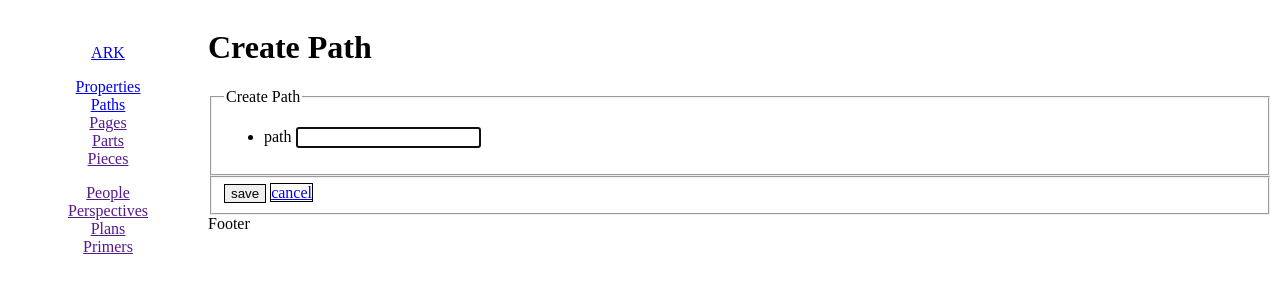
After one commit to kvnlnt/tekt, a Flask app: page /paths/create in a window 1280 px wide. The commit adds this page. Shown: the top 300 px of the page. Run offline with Flask 2, Linux system fonts and the light colour scheme; some libraries are stand-ins or nearby versions.

Commit message:
refactor blueprints, add path crud

```diff
--- /dev/null
+++ b/tekt/controllers/paths.py
@@ -0,0 +1,73 @@
+"""
+:synopsis: Paths controller
+"""
+
+from flask import Blueprint
+from flask import redirect
+from flask import render_template
+from flask import request
+from flask import url_for
+from tekt.tektonik import tektonik
+from tekt import forms
+
+blueprint = Blueprint('paths', __name__, template_folder='templates')
+
+
+@blueprint.route('')
+def paths():
+
+    """ get list of paths """
+
+    records = tektonik.list_paths()['result']
+    return render_template("paths/list.html", paths=records)
+
+
+@blueprint.route('/create', methods=['GET', 'POST'])
+def create_path():
+
+    """ create a path """
+
+    form = forms.PathForm(request.form)
+    if request.method == 'POST':
+        new_record = tektonik.create_path(request.form)
+        is_valid = forms.is_valid(form, new_record)
+        if is_valid:
+            return redirect(url_for('.paths'))
+    return render_template("paths/create.html", form=form)
+
+
+@blueprint.route('/<int:id>')
+def read_path(id):
+
+    """ read a path """
+
+    record = tektonik.read_path(id)['result']
+    return render_template("paths/read.html", path=record)
+
+
+@blueprint.route('/<int:id>/update', methods=['GET', 'POST'])
+def update_path(id):
+
+    """ edit a path """
+
+    record = tektonik.read_path(id)['result']
+    form = forms.PathForm(request.form, data=record)
+
+    if request.method == 'POST':
+        form = forms.PathForm(request.form)
+        update_record = tektonik.update_path(request.form, id)
+        is_valid = forms.is_valid(form, update_record)
+        if is_valid:
+            return redirect(url_for('.read_path', id=id))
+
+    template = "paths/update.html"
+    return render_template(template, form=form, path=record)
+
+
+@blueprint.route('/<int:id>/delete')
+def delete_path(id):
+
+    """ delete a path """
+
+    tektonik.delete_path(id)
+    return redirect(url_for('.paths'))
--- a/tekt/forms.py
+++ b/tekt/forms.py
@@ -22,3 +22,9 @@ class PropertyForm(Form):
 
     id = HiddenField('id')
     property = TextField('property')
+
+
+class PathForm(Form):
+
+    id = HiddenField('id')
+    path = TextField('path')
--- a/tekt/templates/menu.html
+++ b/tekt/templates/menu.html
@@ -1,9 +1,9 @@
 
-<a href="{{ url_for('.dashboard') }}" id="logo">ARK</a>
+<a href="{{ url_for('main.dashboard') }}" id="logo">ARK</a>
 
 <ul class="main">
-    <li><a href="{{ url_for('.properties') }}">Properties</a></li>
-    <li><a href="">Paths</a></li>
+    <li><a href="{{ url_for('properties.properties') }}">Properties</a></li>
+    <li><a href="{{ url_for('paths.paths') }}">Paths</a></li>
     <li><a href="">Pages</a></li>
     <li><a href="">Parts</a></li>
     <li><a href="">Pieces</a></li>
--- /dev/null
+++ b/tekt/templates/paths/create.html
@@ -0,0 +1,19 @@
+
+{% from "macros/forms.html" import render_field %}
+{% extends 'template.html' %}
+
+{% block body %}
+<h1>Create Path</h1>
+<form method="post" action="{{ url_for('.create_path') }}">
+    <fieldset>
+        <legend>Create Path</legend>
+        <ul>
+            {{ render_field(form.path, autofocus='autofocus') }}
+        </ul>
+    </fieldset>
+    <fieldset>
+        <input class="button" type="submit" value="save">
+        <a class="button" href="{{ url_for('.paths') }}">cancel</a>
+    </fieldset>
+</form>
+{% endblock %}
```
Also changed, not shown: tekt/__init__.py (+6 -2 lines), tekt/controllers/main.py (added, +17 -0 lines), tekt/controllers/properties.py (renamed from tekt/controller.py, +15 -22 lines), tekt/tektonik.py (+37 -0 lines), tekt/templates/paths/list.html (added, +27 -0 lines), tekt/templates/paths/read.html (added, +14 -0 lines), tekt/templates/paths/update.html (added, +20 -0 lines), tekt/templates/properties-read.html (deleted, +0 -7 lines), tekt/templates/properties/read.html (added, +14 -0 lines), tekt/templates/properties/create.html (renamed from tekt/templates/properties-create.html), tekt/templates/properties/list.html (renamed from tekt/templates/properties.html), tekt/templates/properties/update.html (renamed from tekt/templates/properties-update.html).
